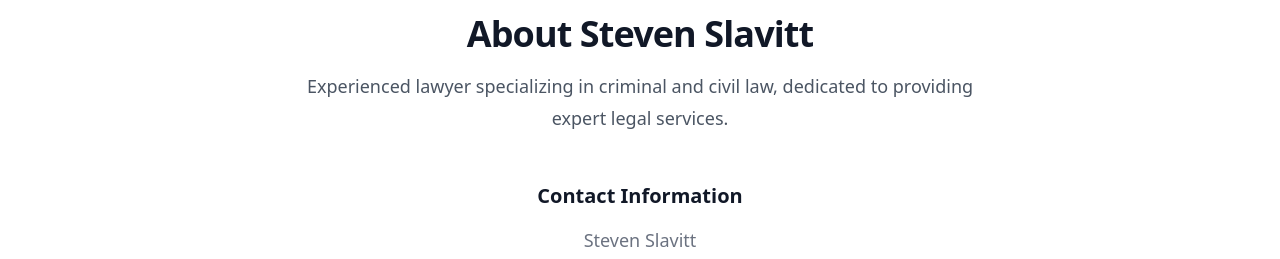
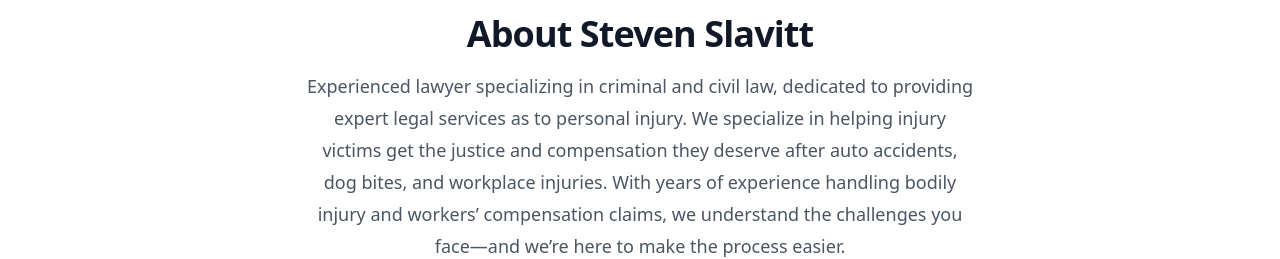
Before and after one commit to EstebanSlavitt/frontend-lawyer, a React (Vite) app: page /about in a window 1280 px wide. Shown: the part 542-801 px from the top of the page. Built offline with nearby package versions, Linux system fonts and the light colour scheme.

Commit message:
changed wording on about steven slavitt

```diff
--- a/src/AboutPage.jsx
+++ b/src/AboutPage.jsx
@@ -9,7 +9,12 @@ export function AboutPage() {
           </h2>
           <p className="mt-4 text-lg leading-8 text-gray-600">
             Experienced lawyer specializing in criminal and civil law, dedicated
-            to providing expert legal services.
+            to providing expert legal services as to personal injury. We
+            specialize in helping injury victims get the justice and
+            compensation they deserve after auto accidents, dog bites, and
+            workplace injuries. With years of experience handling bodily injury
+            and workers’ compensation claims, we understand the challenges you
+            face—and we’re here to make the process easier.
           </p>
         </div>
 
```
